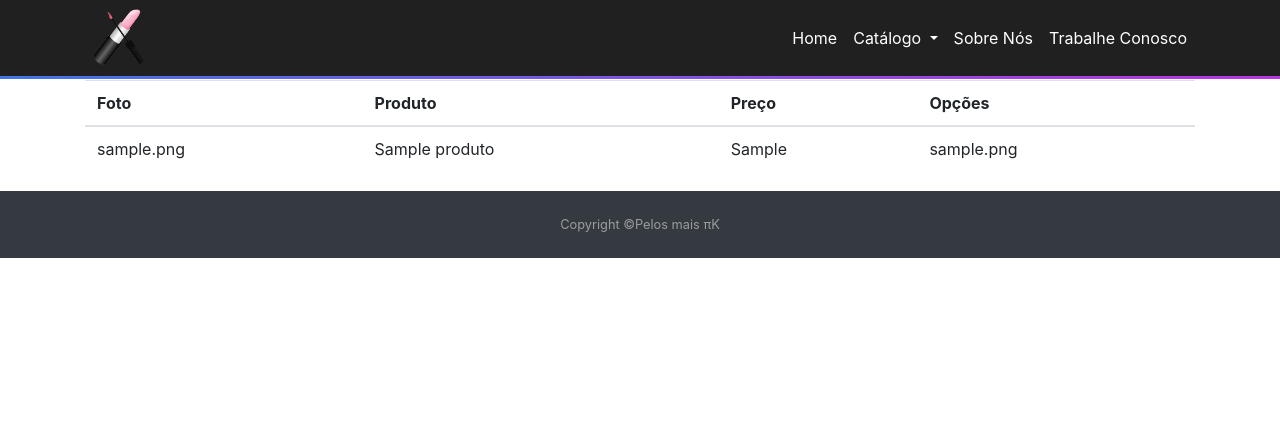
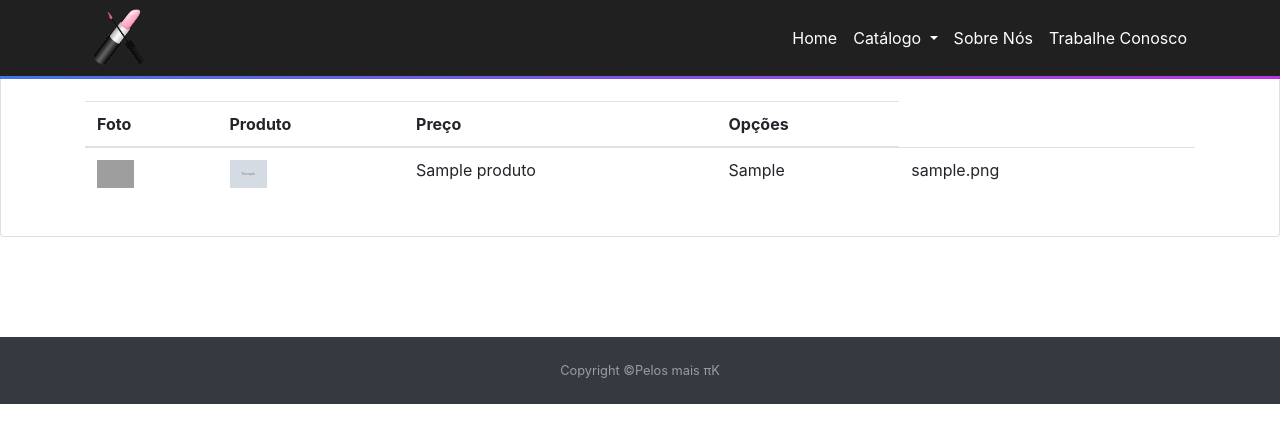
Before and after one commit to WillianDanielCalefi/ProgWeb, a PHP site: page /produto/consultar.php in a window 1280 px wide. Shown: the top 443 px of the page. Run offline with PHP 8.4, Linux system fonts and the light colour scheme; tables that the repository leaves empty or names only in its code hold one stand-in row (values such as "Sample post"); grey boxes marked "Sample" are stand-in pictures; some libraries are stand-ins or nearby versions; grey boxes are pictures that could not be loaded.

Commit message:
table produtos

```diff
--- a/produto/consultar.php
+++ b/produto/consultar.php
@@ -82,8 +82,9 @@
 </head>
 <body>
 
-    <section style="padding-top: 80px;">
 
+    <div class="card" style="padding-top: 80px;">
+    <div class="card-body">
         <div class="container">
             <table class="table">
                 <thead>
@@ -101,17 +102,23 @@
                         $produto = $stmt->fetchAll();
 
                         foreach($produto as $prod){
-                            echo '<td>'.$prod['img'].'</td>';
+                            echo '<td><img src="../assets/img/sem_foto.png" style="width: 37px;"></td>';
+                            if($prod['img']){
+                                echo '<td><img src="../assets/img/produto/'.$prod['img'].'" style="width: 37px;"></td>';
+                            }
                             echo '<td>'.$prod['nome'].'</td>';
                             echo '<td>'.$prod['preco'].'</td>';
                             echo '<td>'.$prod['img'].'</td>';
+                            echo '<td></td>';
                         }
                         ?>
                     <tr></tr>
                 </tbody>
             </table>
         </div>
-
+    </div>
+    </div>
+    <section style="padding-top: 80px;">
 
         <footer id="sticky-footer" class="py-4 bg-dark text-white-50" style="margin-top: 20px;">
           <div class="container text-center">
```
Lines whose indentation alone changed are shown as unchanged.
